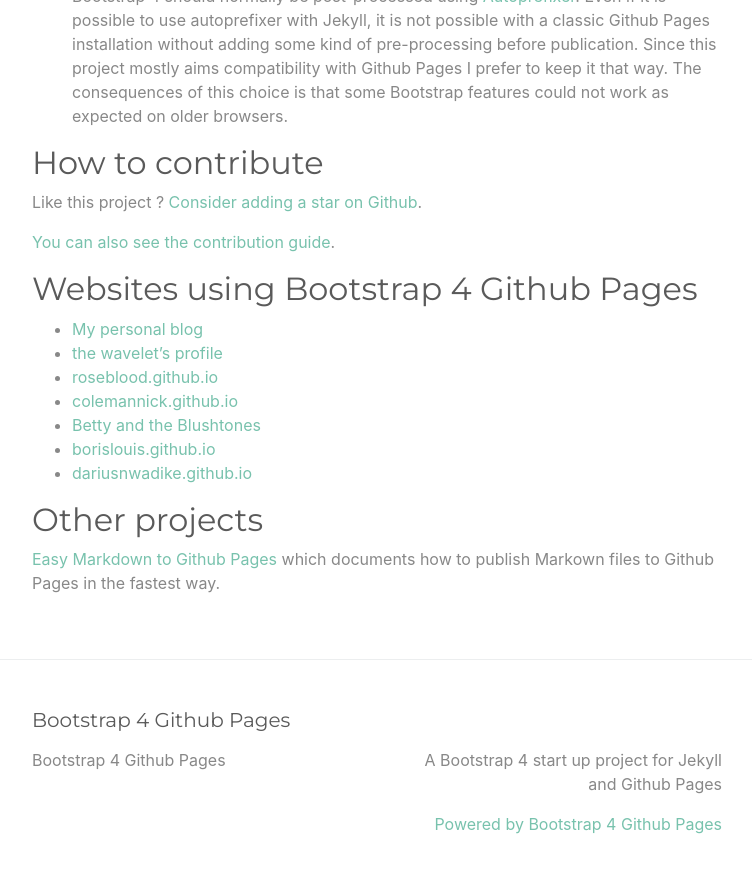
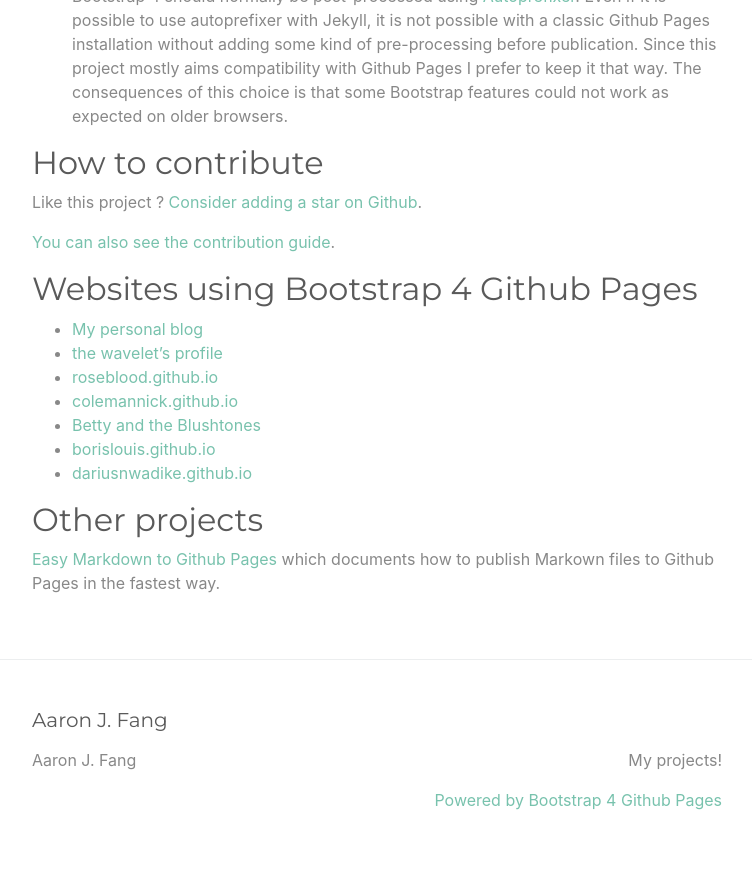
Before and after one commit to aaronjfang/aaronjfang.github.io, a Jekyll site: the page built from index.md, in a window 1280 px wide and 900 px high, scrolled down 2352 px. Shown: the top 873 px of the window, without its empty margins (263-1015 px from the left). Built offline with Jekyll 4.4.1, drawn with Linux system fonts in a browser that asks for light colours; some of the changed text lies outside the part shown.

Commit message:
Edit Metadata

```diff
--- a/_config.yml
+++ b/_config.yml
@@ -13,10 +13,10 @@
 # you will see them accessed via {{ site.title }}, {{ site.email }}, and so on.
 # You can create any custom variable you would like, and they will be accessible
 # in the templates via {{ site.myvariable }}.
-title: Bootstrap 4 Github Pages
+title: Aaron J. Fang
 email: ""
 description: >- # this means to ignore newlines until "baseurl:"
-  A Bootstrap 4 start up project for Jekyll and Github Pages
+  My projects!
 #baseurl: "" # the subpath of your site, e.g. /blog
 #url: "" # the base hostname & protocol for your site, e.g. http://example.com
 #twitter_username: jekyllrb
```
